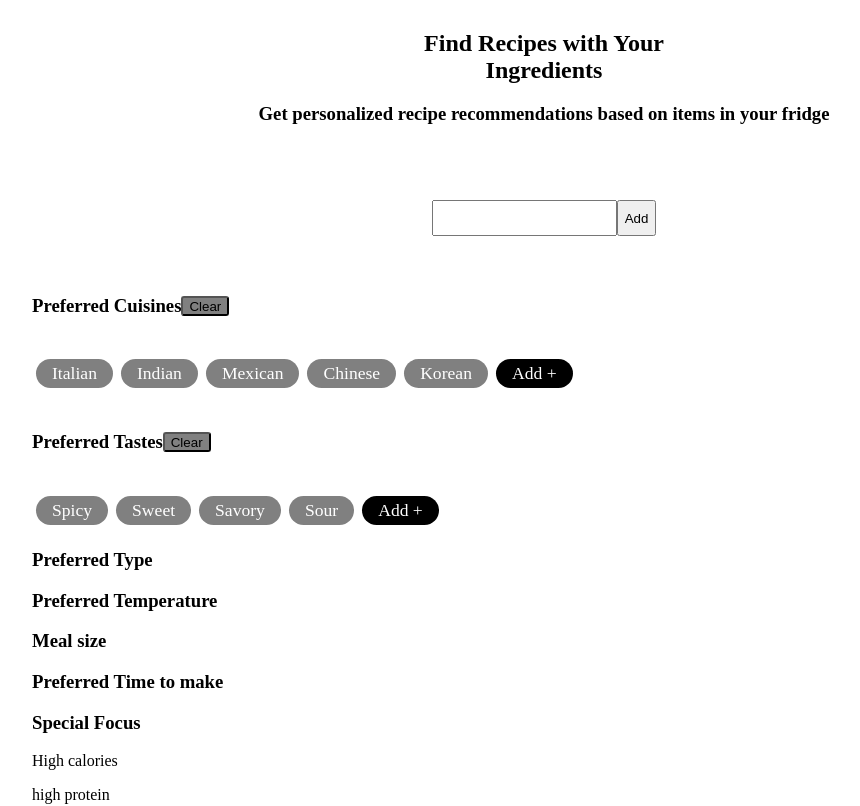
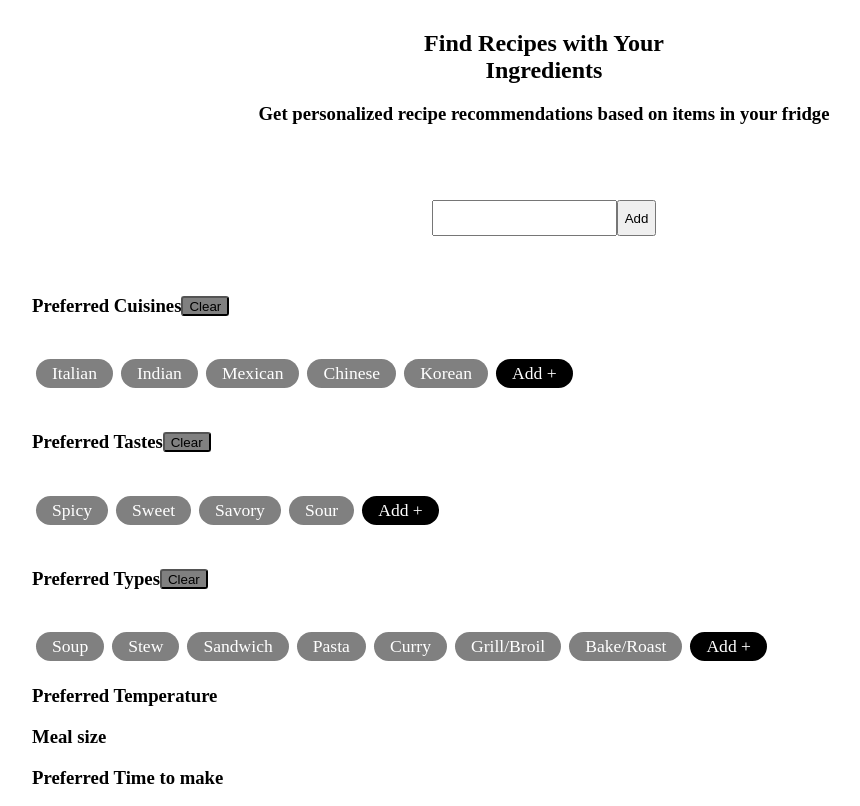
Before and after one commit to AndreiPirHu/RecipeGenerator, a React (Vite) app: page /#/ in a window 1280 px wide. Shown: the top 806 px of the page, without its empty margins (96-956 px from the left). Built offline with nearby package versions, Linux system fonts and the light colour scheme; the HTML template or start-up script is replaced by a standard one.

Commit message:
changed name of all listparents, added param to togglelist to check if addbutton needed,

```diff
--- a/src/pages/home/cuisinesList.tsx
+++ b/src/pages/home/cuisines.tsx
@@ -22,7 +22,12 @@ export const CuisinesList = () => {
   }, [data]);
   return (
     <div className="CuisinesList">
-      <ToggleList data={data} setData={setData} title={title} />
+      <ToggleList
+        data={data}
+        setData={setData}
+        title={title}
+        addButton={true}
+      />
     </div>
   );
 };
--- a/src/pages/home/home.tsx
+++ b/src/pages/home/home.tsx
@@ -1,7 +1,8 @@
-import { CuisinesList } from "./cuisinesList";
+import { CuisinesList } from "./cuisines";
 import "./home.css";
 import { IngredientsList } from "./ingredientsList";
-import { TastesList } from "./tastesList";
+import { TastesList } from "./tastes";
+import { TypeList } from "./types";
 
 export const Home = () => {
   return (
@@ -18,7 +19,7 @@ export const Home = () => {
           <IngredientsList />
           <CuisinesList />
           <TastesList />
-          <h3>Preferred Type</h3>
+          <TypeList />
           <h3>Preferred Temperature</h3>
           <h3>Meal size</h3>
           <h3>Preferred Time to make</h3>
--- a/src/pages/home/tastesList.tsx
+++ b/src/pages/home/tastes.tsx
@@ -2,8 +2,6 @@ import { useEffect, useState } from "react";
 import { ToggleList } from "./toggleList";
 
 export const TastesList = () => {
-  const [data, setData] = useState<Category[]>([]);
-  let title: string = "Preferred Tastes";
   let dataToSend: Category[] = [
     { name: "Spicy", toggled: false },
     { name: "Sweet", toggled: false },
@@ -11,13 +9,21 @@ export const TastesList = () => {
     { name: "Sour", toggled: false },
   ];
 
+  const [data, setData] = useState<Category[]>(dataToSend);
+  let title: string = "Preferred Tastes";
+
   useEffect(() => {
     console.log(data);
   }, [data]);
 
   return (
     <div className="Tastes">
-      <ToggleList data={dataToSend} setData={setData} title={title} />
+      <ToggleList
+        data={dataToSend}
+        setData={setData}
+        title={title}
+        addButton={true}
+      />
     </div>
   );
 };
--- a/src/pages/home/toggleList.tsx
+++ b/src/pages/home/toggleList.tsx
@@ -1,16 +1,18 @@
 import "./home.css";
 import React, { useEffect, useState } from "react";
 
-interface ToggleListProps {
+type ToggleListProps = {
   data: Category[];
   setData: React.Dispatch<React.SetStateAction<Category[]>>;
   title: string;
-}
+  addButton: boolean;
+};
 
 export const ToggleList: React.FC<ToggleListProps> = ({
   data,
   setData,
   title,
+  addButton,
 }) => {
   const [categoryList, setCategoryList] = useState<Category[]>([]);
   const [nodeList, setNodeList] = useState<React.ReactNode[]>([]);
@@ -36,7 +38,6 @@ export const ToggleList: React.FC<ToggleListProps> = ({
     <p onClick={() => setAddToggle(true)}>Add +</p>
   );
 
-  //TODO add cuisines from personalized list that is saved for each user later
   const addData = () => {
     setNodeList([]);
     for (let category of categoryList) {
@@ -74,7 +75,12 @@ export const ToggleList: React.FC<ToggleListProps> = ({
   };
 
   const handleAddCustomInput = (customInput: string) => {
-    if (customInput === "") {
+    if (
+      customInput === "" ||
+      categoryList.some((category) =>
+        category.name.toLowerCase().includes(input.toLowerCase())
+      )
+    ) {
       setAddToggle(false);
       return;
     }
@@ -132,9 +138,11 @@ export const ToggleList: React.FC<ToggleListProps> = ({
 
         <ul id="list">
           {nodeList}
-          <li className="list-item add-button">
-            {addToggle ? addInput : addText}
-          </li>
+          {addButton && (
+            <li className="list-item add-button">
+              {addToggle ? addInput : addText}
+            </li>
+          )}
         </ul>
       </div>
     </div>
--- a/src/pages/home/typeList.tsx
+++ /dev/null
@@ -1,3 +0,0 @@
-export const TypeList = () => {
-  return;
-};
--- /dev/null
+++ b/src/pages/home/types.tsx
@@ -0,0 +1,27 @@
+import { useState } from "react";
+import { ToggleList } from "./toggleList";
+
+export const TypeList = () => {
+  let dataToSend: Category[] = [
+    { name: "Soup", toggled: false },
+    { name: "Stew", toggled: false },
+    { name: "Sandwich", toggled: false },
+    { name: "Pasta", toggled: false },
+    { name: "Curry", toggled: false },
+    { name: "Grill/Broil", toggled: false },
+    { name: "Bake/Roast", toggled: false },
+  ];
+  const [data, setData] = useState<Category[]>(dataToSend);
+  let title = "Preferred Types";
+
+  return (
+    <div className="TypeList">
+      <ToggleList
+        data={data}
+        setData={setData}
+        title={title}
+        addButton={true}
+      />
+    </div>
+  );
+};
```
Also changed, not shown: src/pages/home/temperatures.tsx (added).
